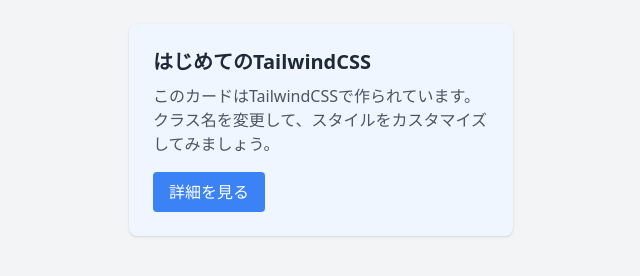
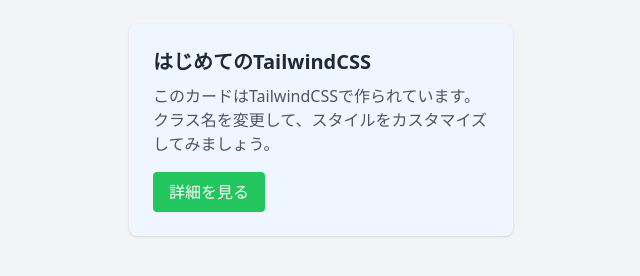
Before and after one commit to c5apple/hello-tailwind-css, a website: page src/index.html in a window 1280 px wide. Shown: the whole page, without its empty margins (319-959 px from the left). Drawn offline with nearby package versions, Linux system fonts and the light colour scheme.

Commit message:
ボタンの色を青から緑（bg-green-500とhover:bg-green-600）に変更

```diff
--- a/src/index.html
+++ b/src/index.html
@@ -12,7 +12,7 @@
   <div class="max-w-sm mx-auto bg-blue-50 rounded-lg shadow p-6">
     <h2 class="text-xl font-bold text-gray-800 mb-2">はじめてのTailwindCSS</h2>
     <p class="text-gray-600 mb-4">このカードはTailwindCSSで作られています。クラス名を変更して、スタイルをカスタマイズしてみましょう。</p>
-    <button class="bg-blue-500 hover:bg-blue-600 text-white font-medium py-2 px-4 rounded">
+    <button class="bg-green-500 hover:bg-green-600 text-white font-medium py-2 px-4 rounded">
       詳細を見る
     </button>
   </div>
```
